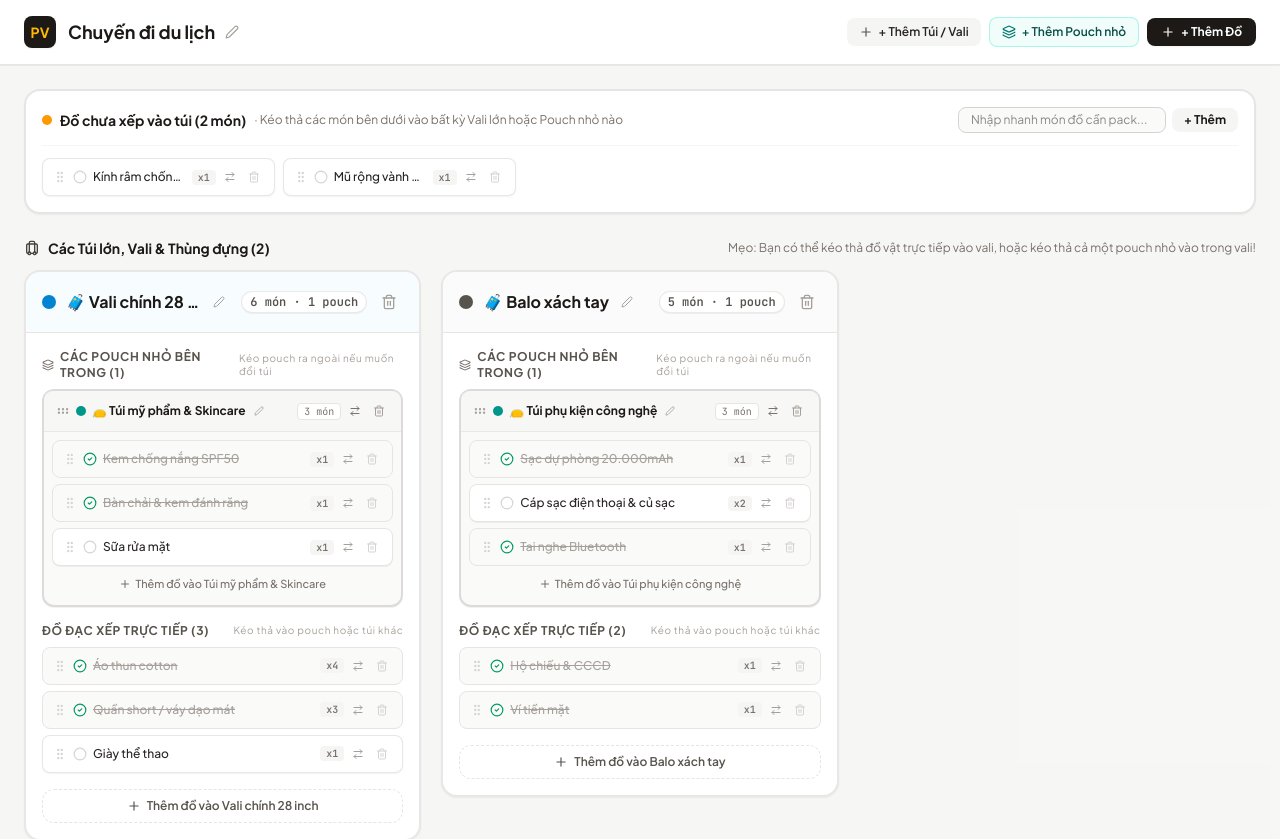
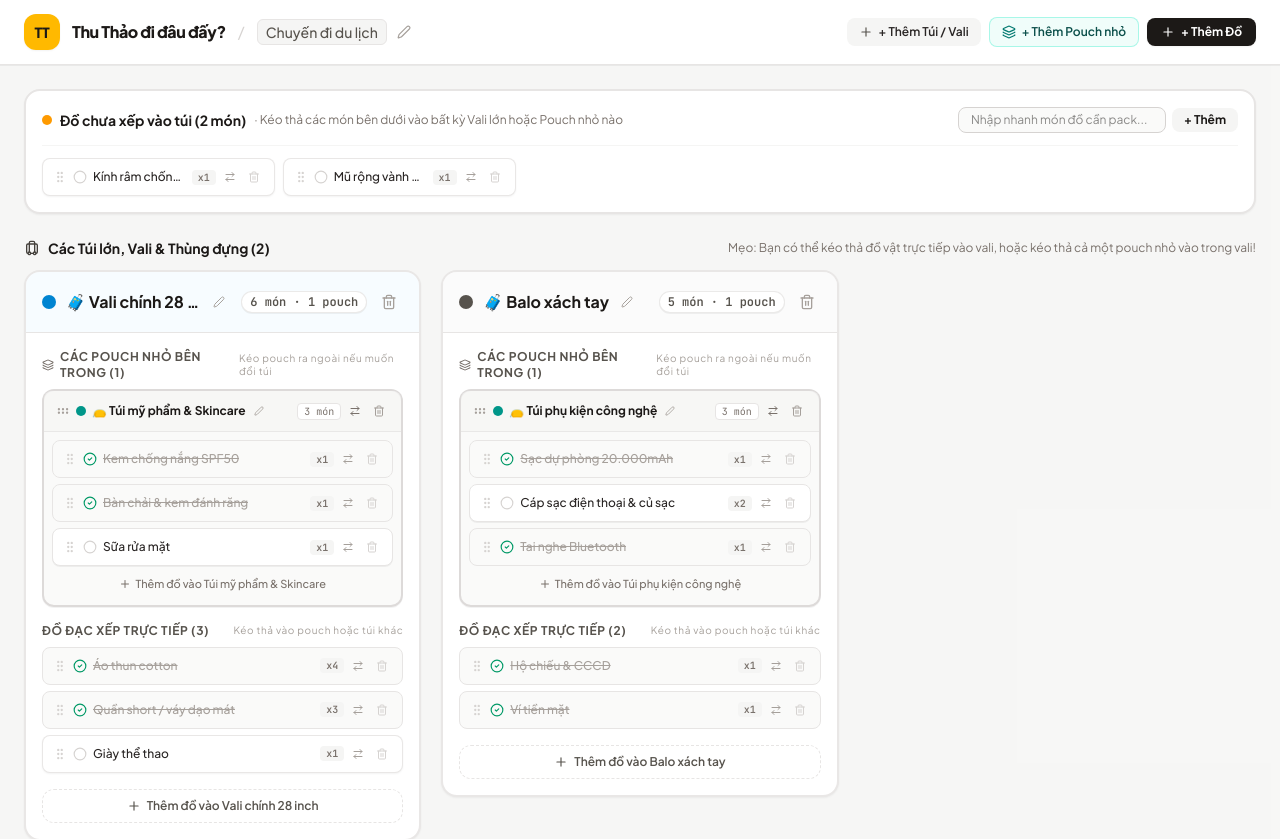
Before and after one commit to tranthuthao8850-gif/packdodulich, a React (Vite) app: page / in a window 1280 px wide. Shown: the top 839 px of the page. Built offline with nearby package versions, Linux system fonts and the light colour scheme.

Commit message:
refactor: rebrand application to "Thu Thảo đi đâu đấy?"
Update app title, meta tags, and brand logo to reflect the new application name.

```diff
--- a/index.html
+++ b/index.html
@@ -3,10 +3,10 @@
   <head>
     <meta charset="UTF-8" />
     <meta name="viewport" content="width=device-width, initial-scale=1.0" />
-    <title>PackVisual - Ghi Chú & Trực Quan Hoá Sắp Xếp Đồ Du Lịch</title>
-    <meta name="description" content="Ứng dụng trực quan hoá sắp xếp đồ đạc vào vali, túi xách và thùng đồ khi đi du lịch. Quản lý danh sách đồ, di chuyển giữa các túi, kiểm tra trọng lượng và theo dõi tiến độ pack đồ." />
-    <meta property="og:title" content="PackVisual - Ghi Chú & Trực Quan Hoá Sắp Xếp Đồ Du Lịch" />
-    <meta property="og:description" content="Ứng dụng trực quan hoá sắp xếp đồ đạc vào vali, túi xách và thùng đồ khi đi du lịch. Quản lý danh sách đồ, di chuyển giữa các túi, kiểm tra trọng lượng và theo dõi tiến độ pack đồ." />
+    <title>Thu Thảo đi đâu đấy? - Ghi Chú & Trực Quan Hoá Sắp Xếp Đồ Du Lịch</title>
+    <meta name="description" content="Thu Thảo đi đâu đấy? - Ứng dụng trực quan hoá sắp xếp đồ đạc vào vali, túi xách và thùng đồ khi đi du lịch. Quản lý danh sách đồ, di chuyển giữa các túi, kiểm tra trọng lượng và theo dõi tiến độ pack đồ." />
+    <meta property="og:title" content="Thu Thảo đi đâu đấy? - Ghi Chú & Trực Quan Hoá Sắp Xếp Đồ Du Lịch" />
+    <meta property="og:description" content="Thu Thảo đi đâu đấy? - Ứng dụng trực quan hoá sắp xếp đồ đạc vào vali, túi xách và thùng đồ khi đi du lịch. Quản lý danh sách đồ, di chuyển giữa các túi, kiểm tra trọng lượng và theo dõi tiến độ pack đồ." />
     <meta property="og:type" content="website" />
     <meta name="twitter:card" content="summary_large_image" />
     <link rel="preconnect" href="https://fonts.googleapis.com">
--- a/src/App.tsx
+++ b/src/App.tsx
@@ -214,18 +214,23 @@ export default function App() {
         <div className="max-w-7xl mx-auto px-4 sm:px-6 h-16 flex items-center justify-between gap-4">
           {/* Brand + Trip Title */}
           <div className="flex items-center gap-3 min-w-0">
-            <div className="w-8 h-8 rounded-lg bg-stone-900 text-amber-400 flex items-center justify-center font-bold text-sm shadow-xs shrink-0">
-              PV
+            <div className="w-9 h-9 rounded-xl bg-amber-400 text-stone-900 flex items-center justify-center font-black text-sm shadow-xs shrink-0 tracking-tight">
+              TT
             </div>
 
-            <div className="flex items-center gap-2 min-w-0">
+            <div className="flex items-center gap-2 sm:gap-3 min-w-0">
+              <span className="font-extrabold text-stone-900 tracking-tight text-sm sm:text-base whitespace-nowrap">
+                Thu Thảo đi đâu đấy?
+              </span>
+              <span className="text-stone-300 hidden sm:inline">/</span>
+
               {isEditingTitle ? (
                 <div className="flex items-center gap-1.5">
                   <input
                     type="text"
                     value={titleInput}
                     onChange={(e) => setTitleInput(e.target.value)}
-                    className="px-2.5 py-1 text-base font-bold border border-stone-300 rounded-lg bg-white"
+                    className="px-2.5 py-1 text-xs sm:text-sm font-semibold border border-stone-300 rounded-lg bg-white"
                     autoFocus
                   />
                   <button onClick={handleSaveTitle} className="p-1.5 bg-stone-900 text-white rounded-lg">
@@ -237,9 +242,9 @@ export default function App() {
                 </div>
               ) : (
                 <div className="flex items-center gap-1.5 min-w-0">
-                  <h1 className="text-base sm:text-lg font-bold text-stone-900 truncate">
+                  <span className="text-xs sm:text-sm font-medium text-stone-600 truncate bg-stone-100 px-2 py-0.5 rounded-md border border-stone-200">
                     {trip.title}
-                  </h1>
+                  </span>
                   <button
                     onClick={() => {
                       setTitleInput(trip.title);
@@ -488,7 +493,7 @@ export default function App() {
       {/* 3. CLEAN FOOTER */}
       <footer className="border-t border-stone-200 py-4 px-6 text-xs text-stone-500 bg-white">
         <div className="max-w-7xl mx-auto flex items-center justify-between">
-          <span>PackVisual · Sắp xếp đồ du lịch & lồng ghép pouch trực quan</span>
+          <span>Thu Thảo đi đâu đấy? · Sắp xếp đồ du lịch & lồng ghép pouch trực quan</span>
           <button
             onClick={handleResetToDefault}
             className="text-stone-400 hover:text-stone-700 flex items-center gap-1 text-[11px]"
```
